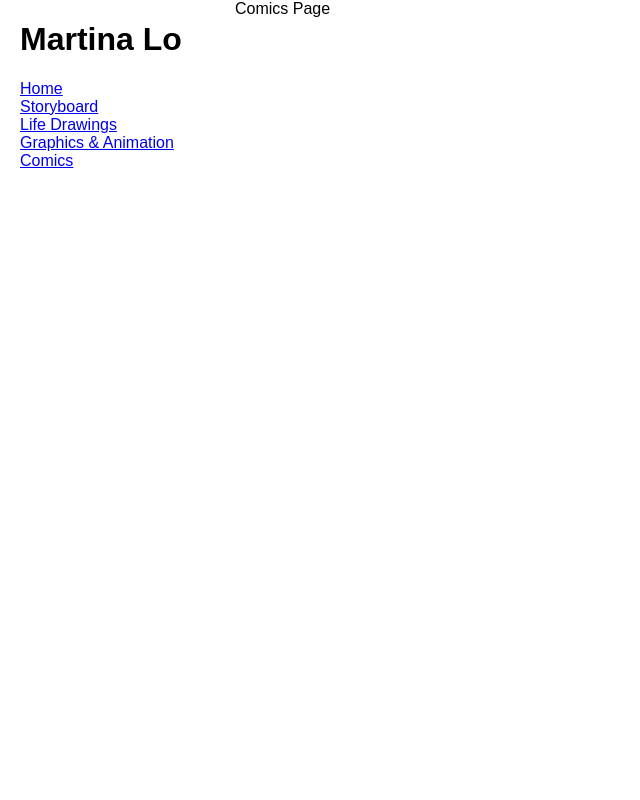
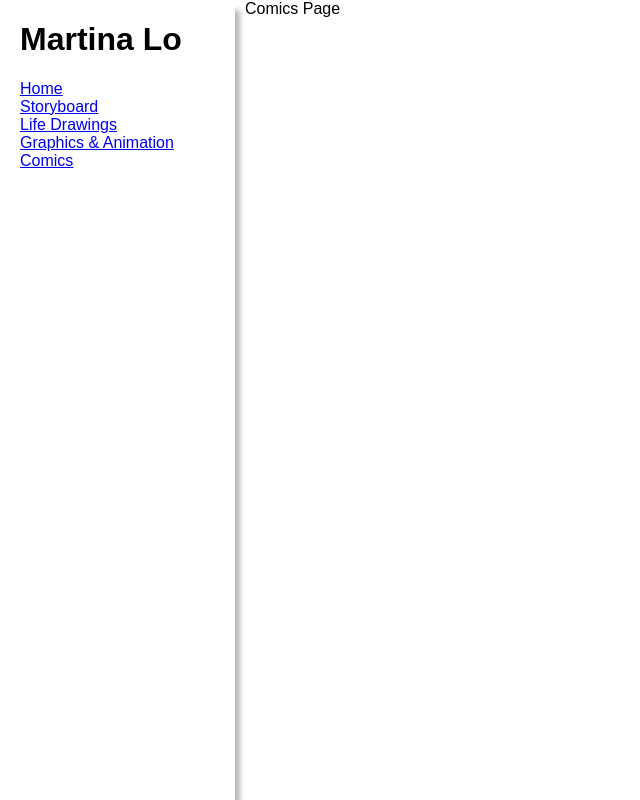
Before and after one commit to michaelaranda-web/martina-wordpress-react, a React (Create React App) app: page /comics in a window 1280 px wide. Shown: the whole page, without its empty margins (0-640 px from the left). Built offline with nearby package versions, Linux system fonts and the light colour scheme.

Commit message:
Sets nav bar to fixed position.

```diff
--- a/src/javascript/MainContent.jsx
+++ b/src/javascript/MainContent.jsx
@@ -10,7 +10,7 @@ import { MEDIA_URL } from '../config';
 class MainContent extends Component {
   render() {
     return (
-      <div>
+      <div className="main-content">
         <Route exact path="/" component={HomePage}/>
         <Route path="/storyboard" component={StoryboardPage}/>
         <Route path="/life_drawings" component={LifeDrawingsPage}/>
--- a/src/stylesheets/App.css
+++ b/src/stylesheets/App.css
@@ -4,18 +4,19 @@
 }
 
 .main-nav-bar {
-  float: left;
-  height: 100%;
-  width: 235px;
+  position: fixed;
+  min-width: 235px;
   background-color: white;
+  height: 100vh;
+  margin-right: 10px;
+  box-shadow: 5px 10px 5px #b9b9b9;
 }
 
 .main-nav-bar .container {
   margin-left: 20px;
 }
 
-.home-page {
-  margin-left: 235px;
-  height: 100%;
+.main-content {
+  margin-left: 245px;
   background-color: white;
 }
```
Also changed, not shown: public/index.html (+0 -10 lines).
